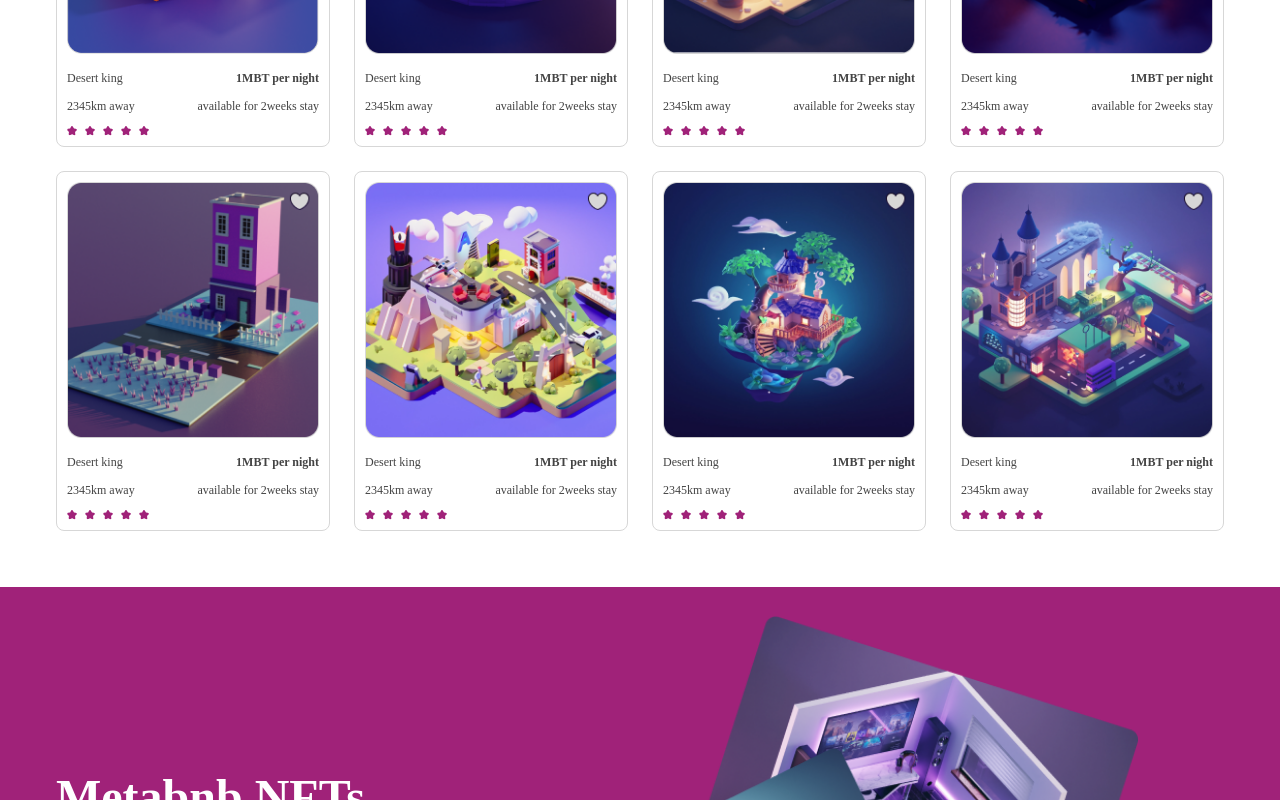
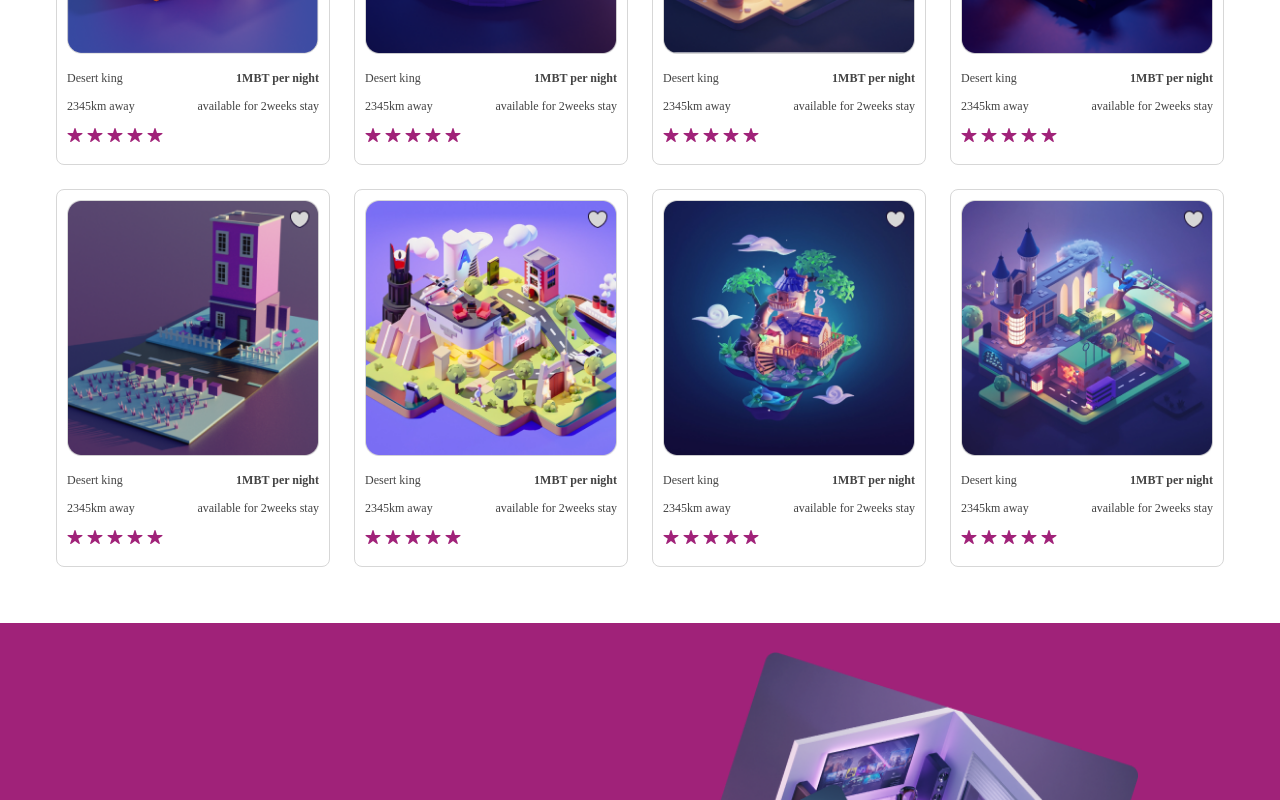
Before and after one commit to dread557/meta-bnb, a React (Create React App) app: page / in a window 1280 px wide. Shown: the part 1160-1960 px from the top of the page. Built offline with nearby package versions, Linux system fonts and the light colour scheme; a web font is replaced by a local one.

Commit message:
Fix: Change star from png to svg

```diff
--- a/src/components/Card.jsx
+++ b/src/components/Card.jsx
@@ -12,12 +12,22 @@ const Card = ({ name, price, distance, duration, image }) => {
                 <p className='text-xs'>{distance}</p>
                 <p className='text-xs'>{duration}</p>
             </div>
-            <div className='flex space-x-2'>
-                <img src='/../assets/star.png' alt='star' />
-                <img src='/../assets/star.png' alt='star' />
-                <img src='/../assets/star.png' alt='star' />
-                <img src='/../assets/star.png' alt='star' />
-                <img src='/../assets/star.png' alt='star' />
+            <div className='flex space-x-2 mb-4'>
+                <div className='text-[#A02279] h-3 w-3'>
+                    <ion-icon name="star"></ion-icon>
+                </div>
+                <div className='text-[#A02279] h-3 w-3'>
+                    <ion-icon name="star"></ion-icon>
+                </div>
+                <div className='text-[#A02279] h-3 w-3'>
+                    <ion-icon name="star"></ion-icon>
+                </div>
+                <div className='text-[#A02279] h-3 w-3'>
+                    <ion-icon name="star"></ion-icon>
+                </div>
+                <div className='text-[#A02279] h-3 w-3'>
+                    <ion-icon name="star"></ion-icon>
+                </div>
             </div>
         </div>
     )
```
